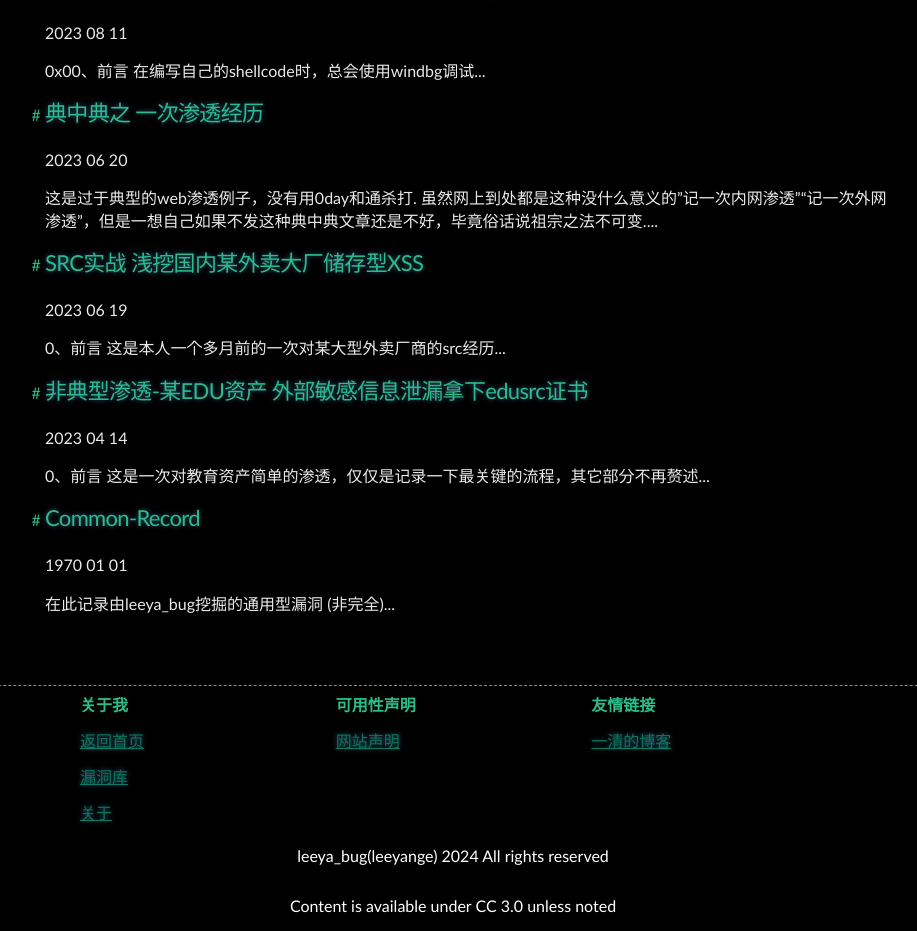
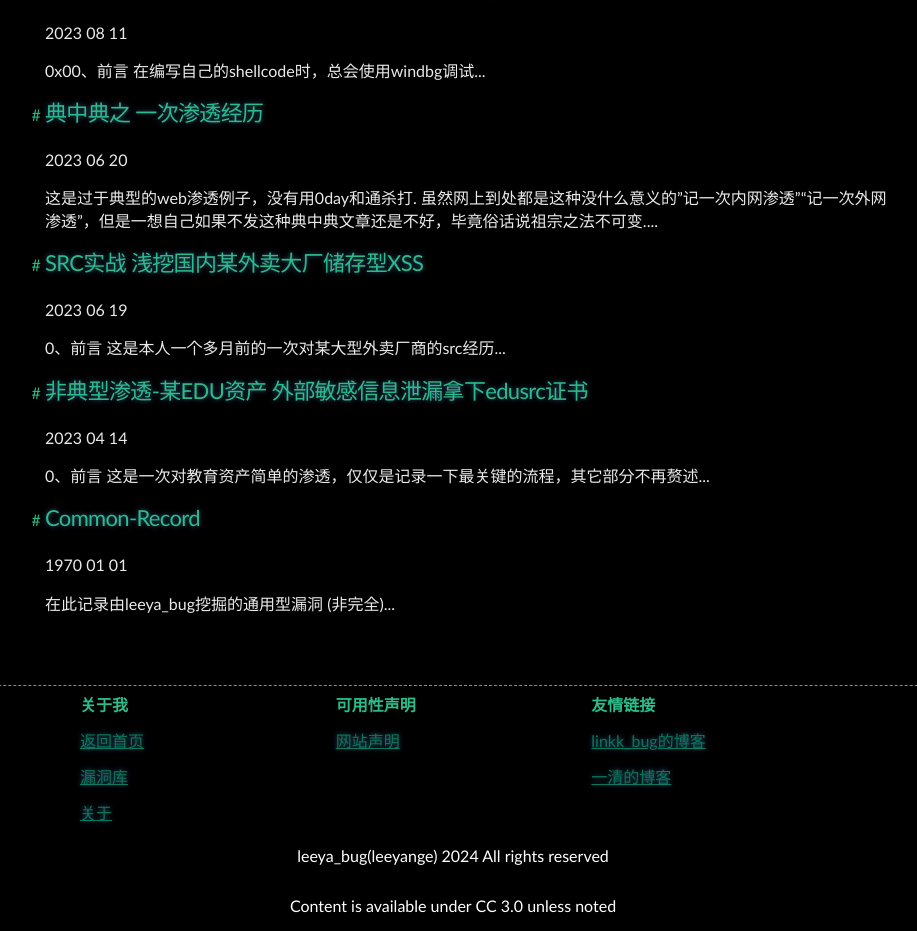
Before and after one commit to Leeyangee/leeyangee.github.io, a Jekyll site: the page built from index.html, in a window 1280 px wide. Shown: the part 1174-2105 px from the top of the page, without its empty margins (187-1104 px from the left). Built offline with Jekyll 4.4.1, drawn with Linux system fonts in a browser that asks for light colours; the list of posts is cut into pages by our own code.

Commit message:
Update footer.html

```diff
--- a/_includes/footer.html
+++ b/_includes/footer.html
@@ -14,12 +14,12 @@
         <tr>
           <td><a style="text-decoration: underline;color: #077857;" href="/">返回首页</a></td>
           <td><a style="text-decoration: underline;color: #077857;" href="/aboutus">网站声明</a></td>
-          <td><a style="text-decoration: underline;color: #077857;" href="http://www.yiqing.asia">一清的博客</a></td>
+          <td><a style="text-decoration: underline;color: #077857;" href="http://www.likk.xyz/">linkk_bug的博客</a></td>
         </tr>
         <tr>
           <td><a style="text-decoration: underline;color: #077857;" href="/Common-Record">漏洞库</a></td>
           <td></td>
-          <td></td>
+          <td><a style="text-decoration: underline;color: #077857;" href="http://www.yiqing.asia">一清的博客</a></td>
         </tr>
         <tr>
           <td><a style="text-decoration: underline;color: #077857;" href="/about">关于</a></td>
```
